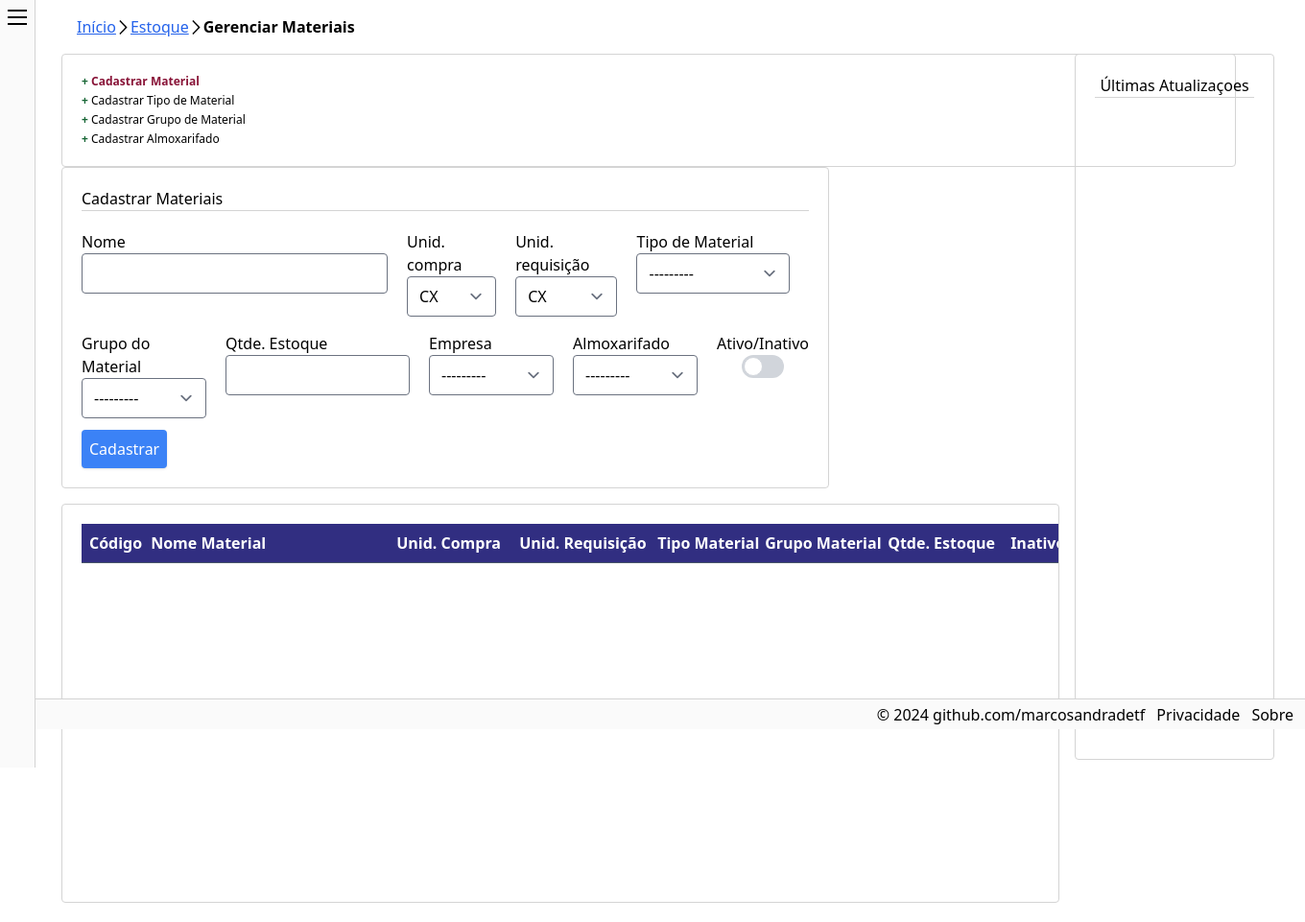
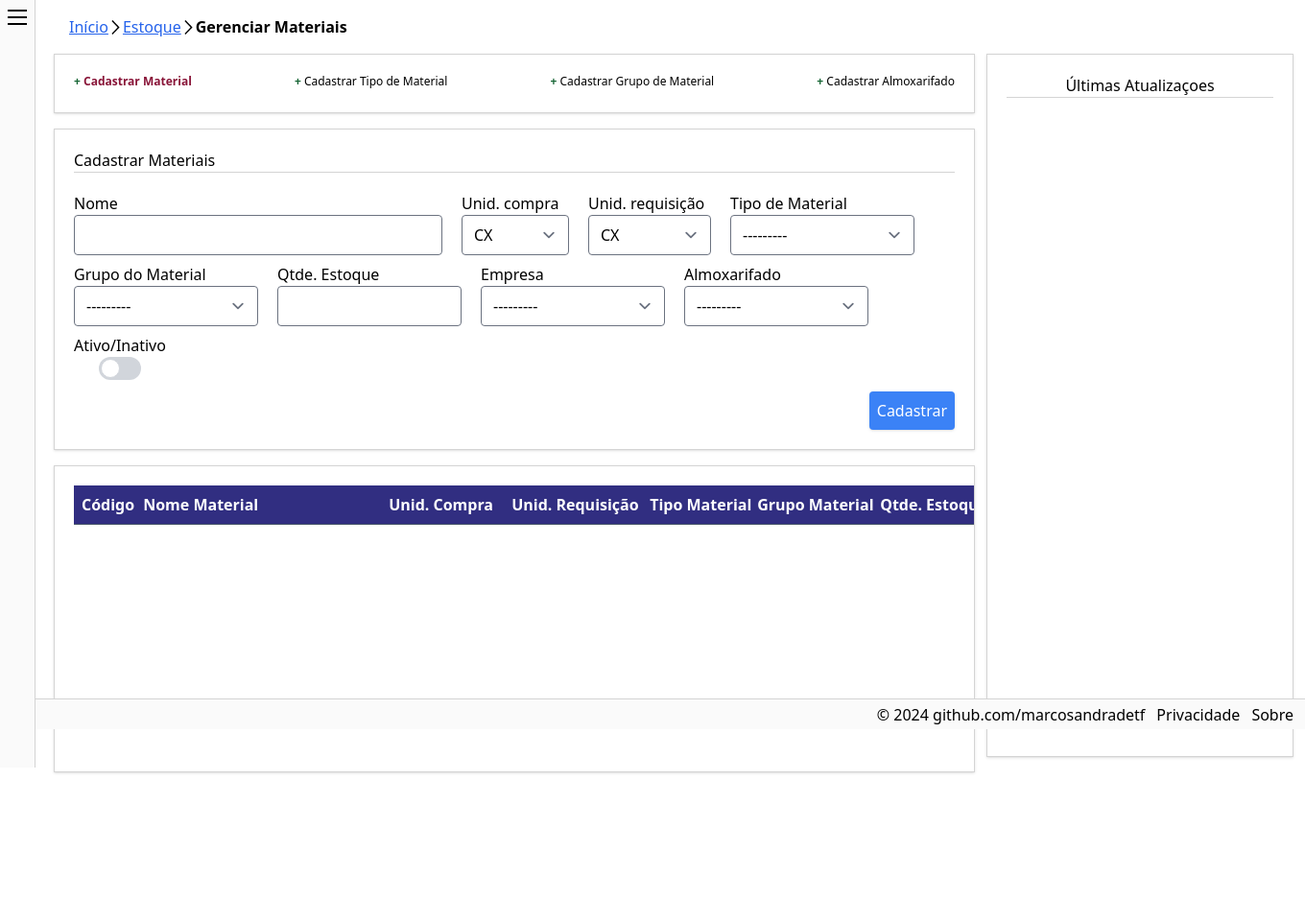
Before and after one commit to marcosandradetf/lumos, a Django app: page /estoque/materiais/cadastro/ in a window 1360 px wide. Shown: the part 40-1001 px from the top of the page at 96% size. After the commit the page ends 846 px from the top, so only its background shows below. Run offline with Django 5.2, Linux system fonts and the light colour scheme; data that the repository does not hold is empty; some libraries are stand-ins or nearby versions.

Commit message:
feat: components html django and views

```diff
--- a/estoque/static/css/style.css
+++ b/estoque/static/css/style.css
@@ -14,3 +14,16 @@ input[type="number"] {
 input[type="number"] {
   -ms-appearance: textfield;
 }
+
+.fade-out {
+    animation: fadeOut 0.5s forwards;
+}
+
+@keyframes fadeOut {
+    100% {
+        opacity: 0;
+        height: 0;
+        padding: 0;
+        margin: 0;
+    }
+}
--- /dev/null
+++ b/estoque/static/script/htmx.js
@@ -0,0 +1,4 @@
+    document.body.addEventListener('htmx:configRequest', function(event) {
+        const csrfToken = document.querySelector('[name=csrfmiddlewaretoken]').value;
+        event.detail.headers['X-CSRFToken'] = csrfToken;
+    });
--- /dev/null
+++ b/estoque/static/script/messages_server.js
@@ -0,0 +1,14 @@
+document.querySelectorAll('[data-dismiss-target]').forEach(function (button) {
+    button.addEventListener('click', function () {
+        const target = document.getElementById(button.getAttribute('data-dismiss-target').replace('#', ''));
+        if (target) {
+            target.style.display = 'none';  // Ou target.remove(); para remover completamente
+        }
+    });
+});
+
+setTimeout(function () {
+    document.querySelectorAll('[id^="alert-border-"]').forEach(function (alert) {
+        alert.style.display = 'none';  // Esconde automaticamente após um tempo
+    });
+}, 60000);  // 5000 milissegundos = 5 segundos
--- a/estoque/templates/materiais/base.html
+++ b/estoque/templates/materiais/base.html
@@ -12,6 +12,8 @@
           integrity="sha384-k6RqeWeci5ZR/Lv4MR0sA0FfDOMS0dE1c4z5D1B8PqQ1H6Wk2ZlK9Bf5BfW9E57" crossorigin="anonymous">
     <script defer src="https://cdn.jsdelivr.net/npm/alpinejs@3.x.x/dist/cdn.min.js"></script>
     <script src="https://unpkg.com/htmx.org@2.0.2"></script>
+    <script defer src="{% static 'script/messages_server.js' %}"></script>
+    <script defer src="{% static 'script/htmx.js' %}"></script>
     <!-- Carregar arquivos estáticos -->
   <!-- Link para o arquivo CSS estático -->
   <link rel="stylesheet" href="{% static 'css/style.css' %}">
@@ -23,8 +25,8 @@
     {% include 'materiais/menus/superior.html' %}
 </header>
 
-<main class="flex mt-10">
-    <div class="z-10 bg-neutral-50 " x-data="{ menuOpen: false }">
+<main class="flex mt-10 mb-6" >
+    <div class="z-10 bg-neutral-50 " x-data="{ menuOpen: false }" >
 
 
         <!-- Menu Lateral -->
@@ -33,7 +35,7 @@
         </div>
     </div>
 
-    <div class="ml-16 lg:ml-3 2xl:ml-[19rem]">
+    <div class="ml-16 lg:ml-14 2xl:ml-[19rem]">
         {% block content %}
             <!-- O conteúdo específico de cada página irá aqui -->
         {% endblock %}
--- a/estoque/templates/materiais/forms/form_material.html
+++ b/estoque/templates/materiais/forms/form_material.html
@@ -1,8 +1,6 @@
 {% load form_filters %}
 
-<form class="form-control mt-5"
-      hx-post="{% url 'view_material' %}"
-      hx-target="#result">
+<form class="form-control mt-5">
     {% csrf_token %}
 
     <div class="flex flex-wrap">
@@ -22,26 +20,23 @@
             <label for="formGroupExampleInput" class="form-label">Tipo de Material</label>
             {{ form.id_tipo|add_class:"rounded" }}
         </div>
-    </div>
-
-    <div class="flex mt-4">
-        <div class="flex flex-col mr-5 w-48">
+        <div class="flex flex-col mr-5 mt-2 w-48">
             <label for="formGroupExampleInput" class="form-label">Grupo do Material</label>
             {{ form.id_grupo|add_class:"rounded" }}
         </div>
-        <div class="flex flex-col mr-5 w-48">
+        <div class="flex flex-col mr-5 mt-2 w-48">
             <label class="form-label">Qtde. Estoque</label>
             {{ form.qtde_estoque|add_class:"rounded" }}
         </div>
-        <div class="flex flex-col mr-5 w-48">
+        <div class="flex flex-col mr-5 mt-2 w-48">
             <label class="form-label">Empresa</label>
             {{ form.id_empresa|add_class:"rounded" }}
         </div>
-        <div class="flex flex-col mr-5 w-48">
+        <div class="flex flex-col mr-5 mt-2 w-48">
             <label class="form-label">Almoxarifado</label>
             {{ form.id_almoxarifado|add_class:"rounded" }}
         </div>
-        <div class="flex flex-col items-center">
+        <div class="flex flex-col items-center mt-2">
             <label>Ativo/Inativo</label>
             <label class="relative inline-flex items-center cursor-pointer -z-20">
                 {{ form.inativo|add_class:"sr-only peer" }}
@@ -51,11 +46,11 @@
         </div>
     </div>
 
+    <div class="flex justify-end">
+        <button class="rounded p-2 bg-blue-500 text-white hover:bg-blue-600 shadow mt-3 cursor-default hover:font-bold">
+            Cadastrar
+        </button>
+    </div>
 
-    <button
-            class="rounded p-2 bg-blue-500 text-white hover:bg-blue-600 shadow mt-3 cursor-default hover:font-bold">
-        Cadastrar
-    </button>
 
-    <div id="result"></div>
 </form>
--- a/estoque/templates/materiais/gerenciar/materiais.html
+++ b/estoque/templates/materiais/gerenciar/materiais.html
@@ -8,20 +8,24 @@
     </div>
     <div class="container flex flex-col 2xl:flex-row relative w-dvw">
 
-        <div class="border border-neutral-300 rounded p-5 xl:w-48 2xl:w-56 mr-4 w-[90vw] mb-4 xl:mb-0">
+        <div class="border border-neutral-300 shadow p-5 xl:w-[60rem] 2xl:w-56 mr-4 w-[90vw] mb-4 2xl:mb-0">
             {% include 'materiais/menus/cadastro.html' %}
         </div>
 
         {# -------> Messages   #}
-        <div class="border border-neutral-300 rounded overflow-auto h-44 mb-4 xl:absolute xl:right-4  2xl:-right-16 p-5 w-[90vw] xl:h-[46rem] 2xl:w-[24rem] xl:mb-0 xl:w-[13rem]">
+        <div id="messages-container"
+             hx-trigger="deleteFinished from:body"
+             hx-swap="innerHTML"
+             class="border border-neutral-300 shadow overflow-auto h-44 mb-4 xl:absolute xl:-right-3  2xl:-right-16 p-5 w-[90vw] xl:h-[45.8rem] 2xl:w-[24rem] xl:mb-0 xl:w-[20rem]">
             <h2 class="text-center border-b border-neutral-300 mb-5">Últimas Atualizaçoes</h2>
-            {% include 'materiais/messages/messages_server.html' %}
+{#            {% include 'materiais/messages/messages_server.html' %}#}
         </div>
+
         {# -------> End_Messages   #}
 
         {# -----> Form  #}
         <div>
-            <div class="border border-neutral-300 rounded p-5 w-[90vw] xl:w-[50rem] 2xl:w-[60rem] ">
+            <div class="border border-neutral-300 shadow p-5 w-[90vw] xl:w-[60rem] 2xl:w-[60rem] ">
                 <h2 class="border-b border-neutral-300">Cadastrar Materiais</h2>
 
                 {% include 'materiais/forms/form_material.html' %}
@@ -32,12 +36,11 @@
         {# -----> End_Form  #}
 
 
-
     </div>
 
 
     {#  ----> Table  #}
-    <div class="mt-4 border border-neutral-300 rounded p-5 w-[90vw] h-[40rem] xl:w-[65rem] 2xl:w-[75rem] xl:h-[26rem] overflow-auto mb-5">
+    <div class="mt-4 border border-neutral-300 shadow p-5 w-[90vw] h-[40rem] xl:w-[60rem] 2xl:w-[75rem] xl:h-[20rem] overflow-auto mb-5 2xl:h-[24.9rem]">
         {% include 'materiais/tabelas/tabela_materiais.html' %}
     </div>
     {#    End_Table  #}
--- a/estoque/templates/materiais/menus/cadastro.html
+++ b/estoque/templates/materiais/menus/cadastro.html
@@ -1,4 +1,4 @@
-<ol class="flex justify-between xl:flex-col xl:justify-start">
+<ol class="flex justify-between 2xl:flex-col 2xl:justify-start">
     <li class="text-rose-900 font-bold text-xs mb-1">
         <a href="{% url 'view_material' %}" class="cursor-default"><span class="text-green-800 font-bold">+</span> Cadastrar Material</a>
     </li>
--- a/estoque/templates/materiais/messages/messages_server.html
+++ b/estoque/templates/materiais/messages/messages_server.html
@@ -1,7 +1,7 @@
 {% if messages %}
     {% for message in messages %}
-        <div id="{% if 'success' in message.tags %}alert-border-3{% elif 'error' in message.tags %}alert-border-2{% endif %}"
-             class="{% if 'success' in message.tags %}flex items-center p-4 mb-4 text-green-800 border-t-4 border-green-300 bg-green-50 dark:text-green-400 dark:bg-gray-800 dark:border-green-800{% elif 'error' in message.tags %} flex items-center p-4 mb-4 text-red-800 border-t-4 border-red-300 bg-red-50 dark:text-red-400 dark:bg-gray-800 dark:border-red-800{% endif %}"
+        <div id="{% if 'success' in message.tags %}success{% elif 'error' in message.tags %}alert-border-2{% endif %}"
+             class="{% if 'alert-border-3' in message.tags %}flex items-center p-4 mb-4 text-green-800 border-t-4 border-green-300 bg-green-50 dark:text-green-400 dark:bg-gray-800 dark:border-green-800{% elif 'error' in message.tags %} flex items-center p-4 mb-4 text-red-800 border-t-4 border-red-300 bg-red-50 dark:text-red-400 dark:bg-gray-800 dark:border-red-800{% endif %}"
              role="alert">
             <svg class="flex-shrink-0 w-4 h-4" aria-hidden="true" xmlns="http://www.w3.org/2000/svg" fill="currentColor"
                  viewBox="0 0 20 20">
--- a/estoque/templates/materiais/tabelas/tabela_materiais.html
+++ b/estoque/templates/materiais/tabelas/tabela_materiais.html
@@ -16,8 +16,8 @@
     </thead>
     <tbody>
     {% for obj in materiais_obj %}
-        <tr class="odd:bg-white even:bg-gray-200">
-            <td class="border-b-2 border-slate-400 p-2">{{ obj.id_material }}</td>
+        <tr class="odd:bg-white even:bg-gray-200 fade-out" id="row-{{ obj.id_material }}">
+            <td class="border-b-2 border-slate-400 p-2 ">{{ obj.id_material }}</td>
             <td class="border-b-2 border-slate-400 p-2">{{ obj.nome_material }}</td>
             <td class="border-b-2 border-slate-400 p-2">{{ obj.unidade_compra }}</td>
             <td class="border-b-2 border-slate-400 p-2">{{ obj.unidade_requisicao }}</td>
@@ -28,7 +28,12 @@
             <td class="border-b-2 border-slate-400 p-2">{{ obj.id_empresa }}</td>
             <td class="border-b-2 border-slate-400 p-2">{{ obj.id_almoxarifado }}</td>
             <td class="border-b-2 border-slate-400 p-2 cursor-pointer">
-                <a href="{% url "delete_material" obj.id_material%}">
+                <a hx-delete="{% url 'delete_material' obj.id_material %}"
+   hx-target="#row-{{ obj.id_material }}"
+   hx-swap="outerHTML"
+   hx-confirm="Tem certeza de que deseja deletar este material?"
+                   hx-on="htmx:responseError: document.getElementById('messages-container').innerHTML = event.detail.xhr.response.messages"
+                   class="cursor-pointer">
                     <svg width="20px" height="20px" viewBox="0 0 16.000001 16.000001"
                          xmlns:dc="http://purl.org/dc/elements/1.1/" xmlns:cc="http://creativecommons.org/ns#"
                          xmlns:rdf="http://www.w3.org/1999/02/22-rdf-syntax-ns#" xmlns="http://www.w3.org/2000/svg"
@@ -52,13 +57,17 @@
                                                 rdf:resource="http://creativecommons.org/licenses/by-sa/4.0/"></cc:license>
                                     </cc:work>
                                     <cc:license rdf:about="http://creativecommons.org/licenses/by-sa/4.0/">
-                                    <cc:permits rdf:resource="http://creativecommons.org/ns#Reproduction"></cc:permits>
-                                    <cc:permits rdf:resource="http://creativecommons.org/ns#Distribution"></cc:permits>
+                                        <cc:permits
+                                                rdf:resource="http://creativecommons.org/ns#Reproduction"></cc:permits>
+                                        <cc:permits
+                                                rdf:resource="http://creativecommons.org/ns#Distribution"></cc:permits>
                                         <cc:requires rdf:resource="http://creativecommons.org/ns#Notice"></cc:requires>
-                                    <cc:requires rdf:resource="http://creativecommons.org/ns#Attribution"></cc:requires>
+                                        <cc:requires
+                                                rdf:resource="http://creativecommons.org/ns#Attribution"></cc:requires>
                                         <cc:permits
                                                 rdf:resource="http://creativecommons.org/ns#DerivativeWorks"></cc:permits>
-                                    <cc:requires rdf:resource="http://creativecommons.org/ns#ShareAlike"></cc:requires>
+                                        <cc:requires
+                                                rdf:resource="http://creativecommons.org/ns#ShareAlike"></cc:requires>
                                     </cc:license>
                                 </rdf:rdf>
                             </metadata>
@@ -75,7 +84,7 @@
                 </a>
             </td>
             <td class="border-b-2 border-slate-400 p-2 cursor-pointer">
-                <a href="{% url "update_material" obj.id_material%}">
+                <a href="{% url "update_material" obj.id_material %}">
                     <svg width="20px" height="20px" fill="#4f4f4f" viewBox="-4 0 32 32" version="1.1"
                          xmlns="http://www.w3.org/2000/svg" stroke="#4f4f4f">
                         <g id="SVGRepo_bgCarrier" stroke-width="0"></g>
--- a/estoque/views.py
+++ b/estoque/views.py
@@ -1,5 +1,8 @@
+from django.http import HttpResponse, JsonResponse
 from django.shortcuts import render, redirect, get_object_or_404
 from django.contrib import messages
+from django.template.loader import render_to_string
+
 from estoque.forms import CategoriasForm, MateriaisForm, TiposForm
 from estoque.models import Materiais, Categorias, Tipos
 
@@ -51,19 +54,21 @@ def update_material(request, id):
     # Renderiza o template com o formulário
     return render(request, 'materiais/gerenciar/update_material.html', {'form': materiais_form_update})
 
+
 def delete_material(request, id):
     material = get_object_or_404(Materiais, id_material=id)
 
-    # Verificação: Se o material está ativo (inativo == False), não pode ser deletado
     if not material.inativo:
-        # Adiciona uma mensagem de erro (precisa configurar mensagens no template)
-        messages.error(request, "Você não pode deletar um material ativo.")
-        # Redireciona para a página anterior ou a lista de materiais
-        return redirect('view_material')
+        messages.error(request, f"O material {id} - {material.nome_material} não pode ser excluído pois está ativo.")
+        message_html = render_to_string('materiais/messages/messages_server.html', {'messages': messages.get_messages(request)})
+        return HttpResponse(message_html)
 
+    # Se chegar aqui, o material pode ser excluído
     material.delete()
-    messages.success(request, "Material deletado com sucesso.")
-    return redirect('view_material')
+    messages.success(request, f"Material {id} - {material.nome_material} foi excluído com sucesso.")
+    message_html = render_to_string('materiais/messages/messages_server.html', {'messages': messages.get_messages(request)})
+    return HttpResponse(message_html)
+
 
 def view_tipos(request):
 # Se for uma requisição POST, processa o formulário
--- a/theme/static/css/dist/styles.css
+++ b/theme/static/css/dist/styles.css
@@ -1016,6 +1024,22 @@ select {
 
 .ml-12 {
   margin-left: 3rem;
+}
+
+.mb-8 {
+  margin-bottom: 2rem;
+}
+
+.mb-7 {
+  margin-bottom: 1.75rem;
+}
+
+.mb-6 {
+  margin-bottom: 1.5rem;
+}
+
+.mt-2 {
+  margin-top: 0.5rem;
 }
 
 .block {
@@ -1333,6 +1357,10 @@ select {
   flex-direction: column;
 }
 
+.flex-wrap {
+  flex-wrap: wrap;
+}
+
 .content-start {
   align-content: flex-start;
 }
@@ -1811,6 +1844,18 @@ select {
     margin-left: 19rem;
   }
 
+  .lg\:ml-3 {
+    margin-left: 0.75rem;
+  }
+
+  .lg\:ml-12 {
+    margin-left: 3rem;
+  }
+
+  .lg\:ml-14 {
+    margin-left: 3.5rem;
+  }
+
   .lg\:block {
     display: block;
   }
@@ -1997,6 +2042,18 @@ select {
     right: 1rem;
   }
 
+  .xl\:right-3 {
+    right: 0.75rem;
+  }
+
+  .xl\:-right-2 {
+    right: -0.5rem;
+  }
+
+  .xl\:-right-3 {
+    right: -0.75rem;
+  }
+
   .xl\:ml-0 {
     margin-left: 0px;
   }
@@ -2037,6 +2094,38 @@ select {
     height: 46rem;
   }
 
+  .xl\:h-\[22rem\] {
+    height: 22rem;
+  }
+
+  .xl\:h-\[20rem\] {
+    height: 20rem;
+  }
+
+  .xl\:h-\[10rem\] {
+    height: 10rem;
+  }
+
+  .xl\:h-\[19rem\] {
+    height: 19rem;
+  }
+
+  .xl\:h-\[21rem\] {
+    height: 21rem;
+  }
+
+  .xl\:h-\[45rem\] {
+    height: 45rem;
+  }
+
+  .xl\:h-\[45\.5rem\] {
+    height: 45.5rem;
+  }
+
+  .xl\:h-\[45\.8rem\] {
+    height: 45.8rem;
+  }
+
   .xl\:w-72 {
     width: 18rem;
   }
@@ -2061,6 +2150,22 @@ select {
     width: 65rem;
   }
 
+  .xl\:w-48 {
+    width: 12rem;
+  }
+
+  .xl\:w-\[60rem\] {
+    width: 60rem;
+  }
+
+  .xl\:w-\[18rem\] {
+    width: 18rem;
+  }
+
+  .xl\:w-\[20rem\] {
+    width: 20rem;
+  }
+
   .xl\:flex-row {
     flex-direction: row;
   }
```
Also changed, not shown: other parts of theme/static/css/dist/styles.css (+89 -0 lines), estoque/static/script.js (deleted). Lines whose indentation alone changed are shown as unchanged.
